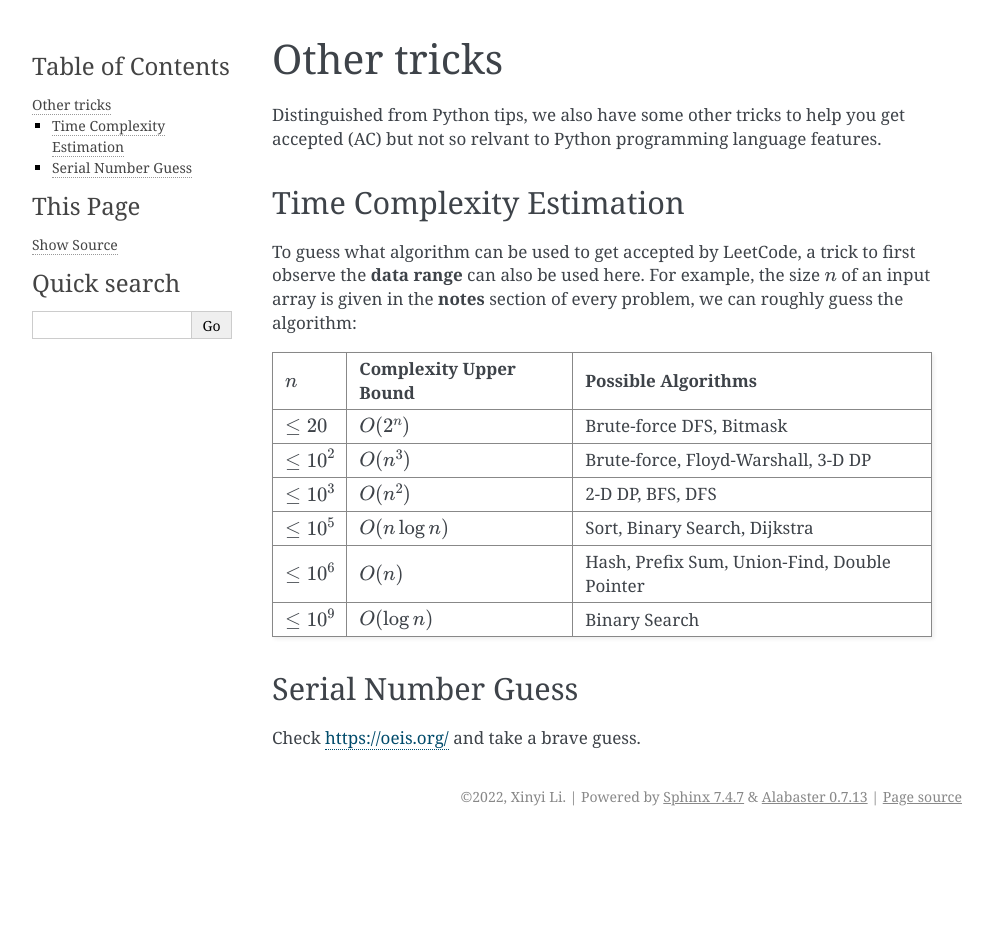
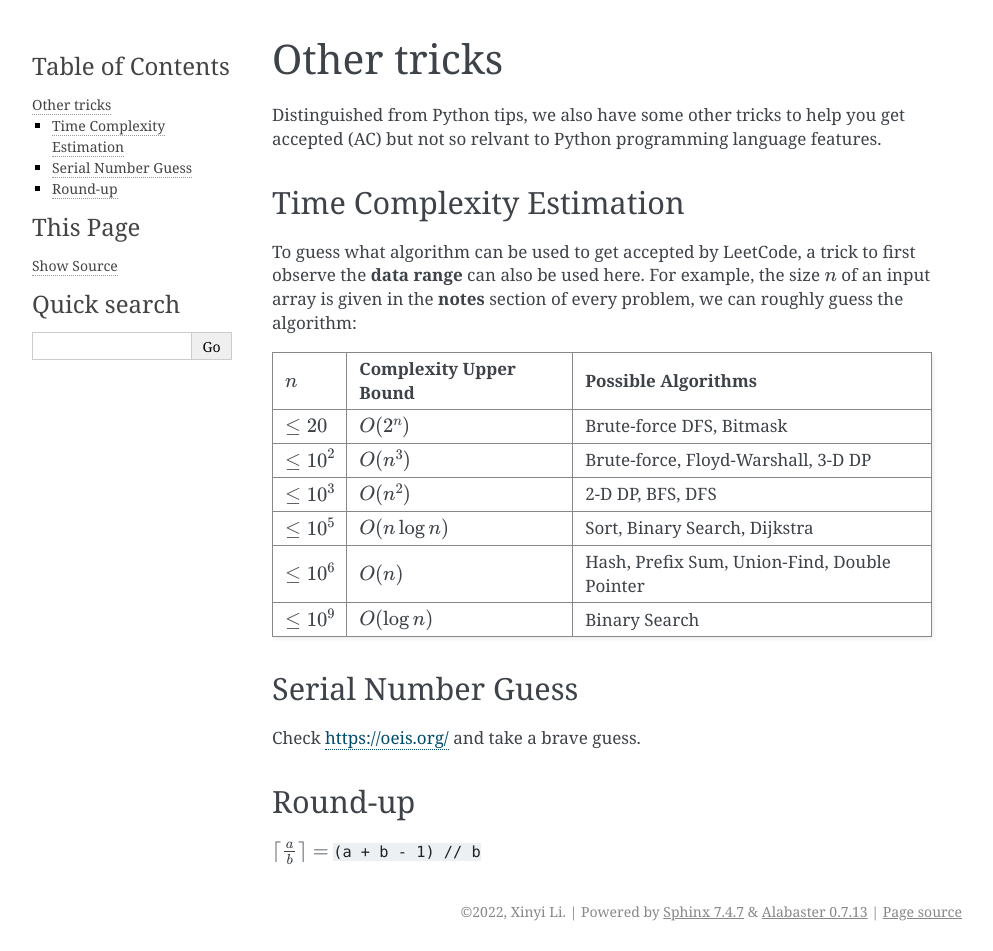
Before and after one commit to li-xin-yi/lctemplates, a Sphinx documentation site: the page built from docs/source/other-tricks.md, in a window 1280 px wide. Shown: the whole page, without its empty margins (148-1141 px from the left). Built offline with Sphinx 7.4.7, drawn with Linux system fonts in a browser that asks for light colours; before the commit the page ends 900 px from its top, so only the background shows below that.

Commit message:
Update other-tricks.md

```diff
--- a/docs/source/other-tricks.md
+++ b/docs/source/other-tricks.md
@@ -18,3 +18,7 @@ To guess what algorithm can be used to get accepted by LeetCode, a trick to firs
 ## Serial Number Guess
 
 Check https://oeis.org/ and take a brave guess.
+
+## Round-up
+
+$\lceil \frac{a}{b} \rceil = $ `(a + b - 1) // b`
```
